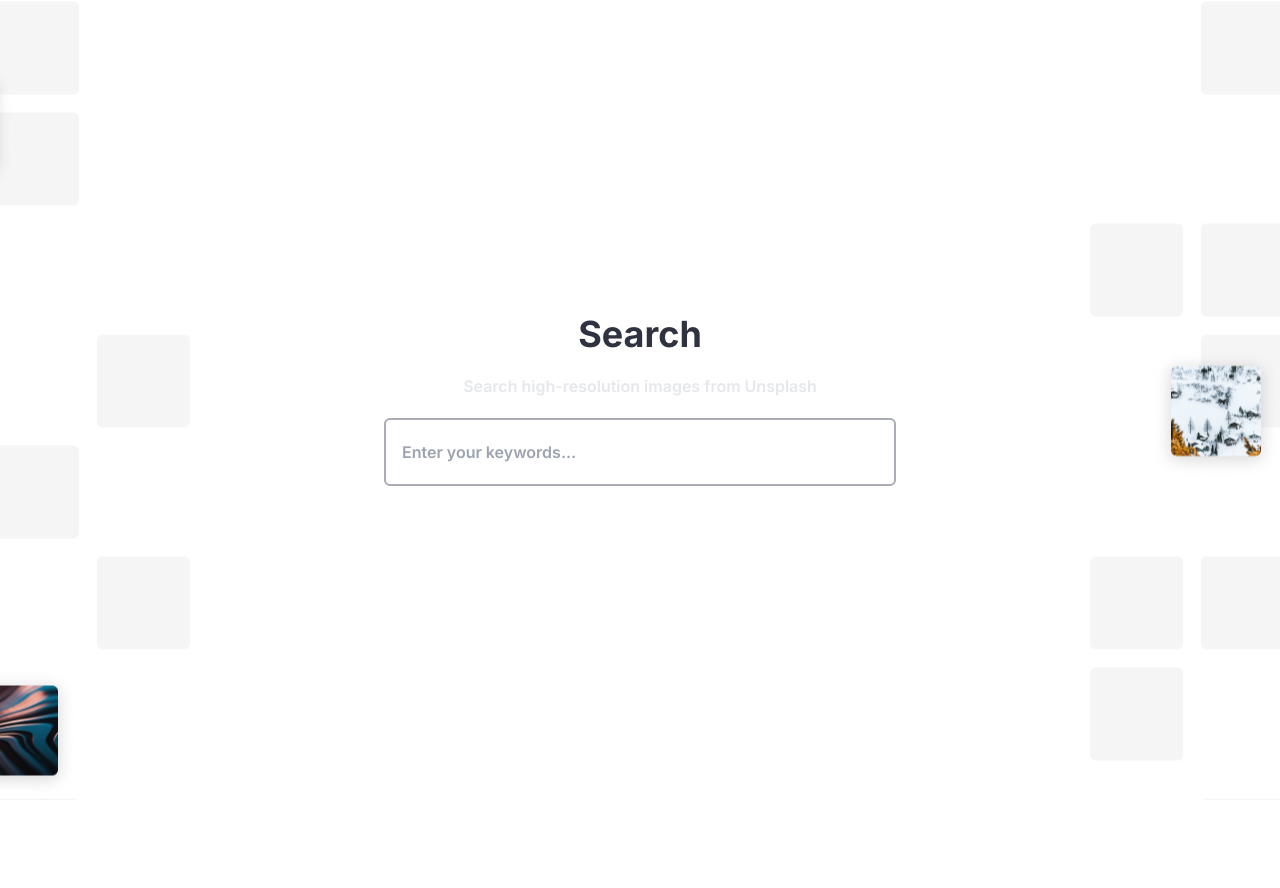
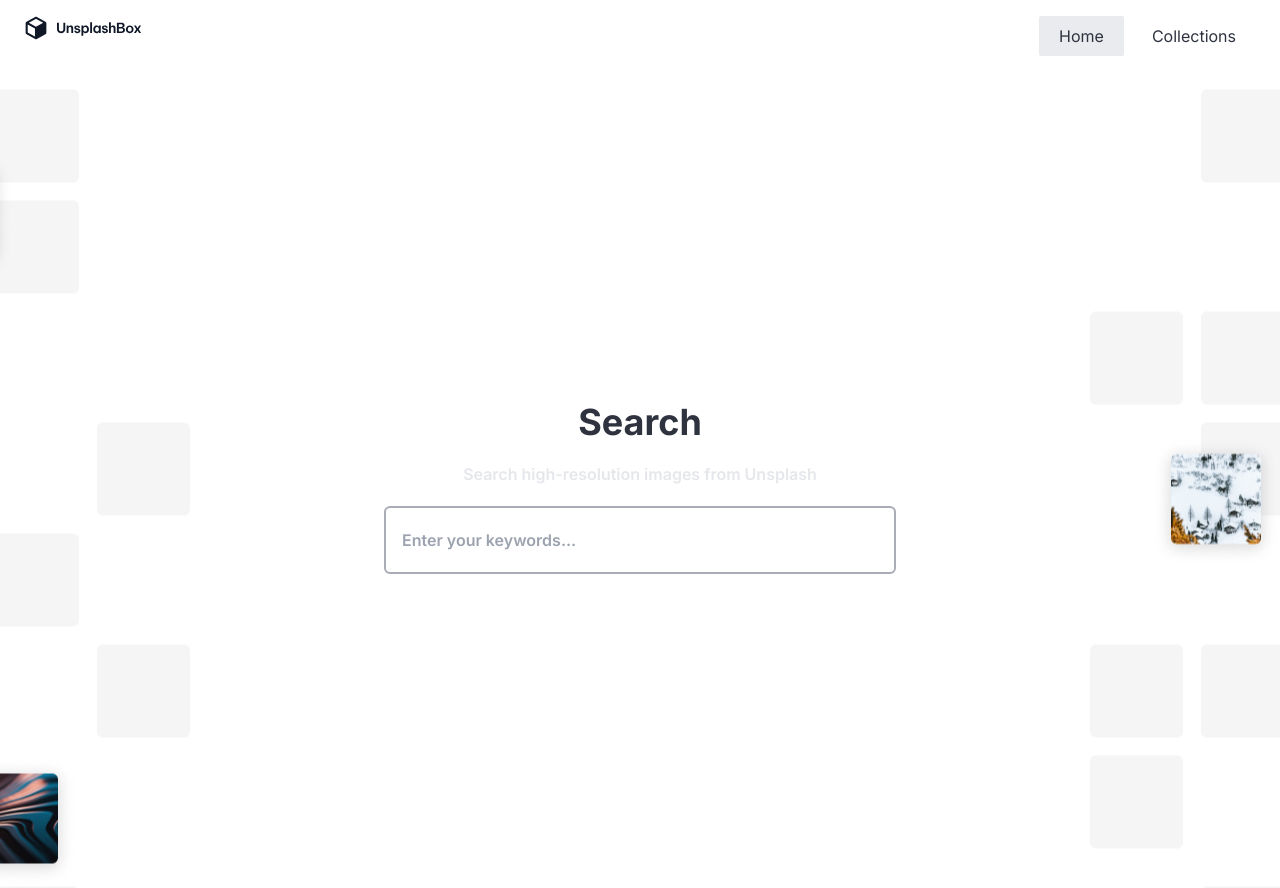
Before and after one commit to lucaslbmp/unsplash-collection, a Next.js app: page / in a window 1280 px wide. Before the commit the page ends 800 px from the top, so only its background shows below. Built offline with nearby package versions, Linux system fonts and the light colour scheme.

Commit message:
Adding header to home

```diff
--- a/src/app/page.tsx
+++ b/src/app/page.tsx
@@ -1,8 +1,10 @@
+import Header from "./_components/header";
 import SearchForm from "./_components/search-form";
 
 export default function Home() {
   return (
     <div className="flex flex-col items-center justify-items-center gap-4 min-h-screen font-[family-name:var(--font-geist-sans)]">
+      <Header />
       <main className="flex bg-[url('/hero-image.png')] bg-center w-full h-auto min-h-screen justify-center flex-1 items-center">
         <SearchForm />
       </main>
```
